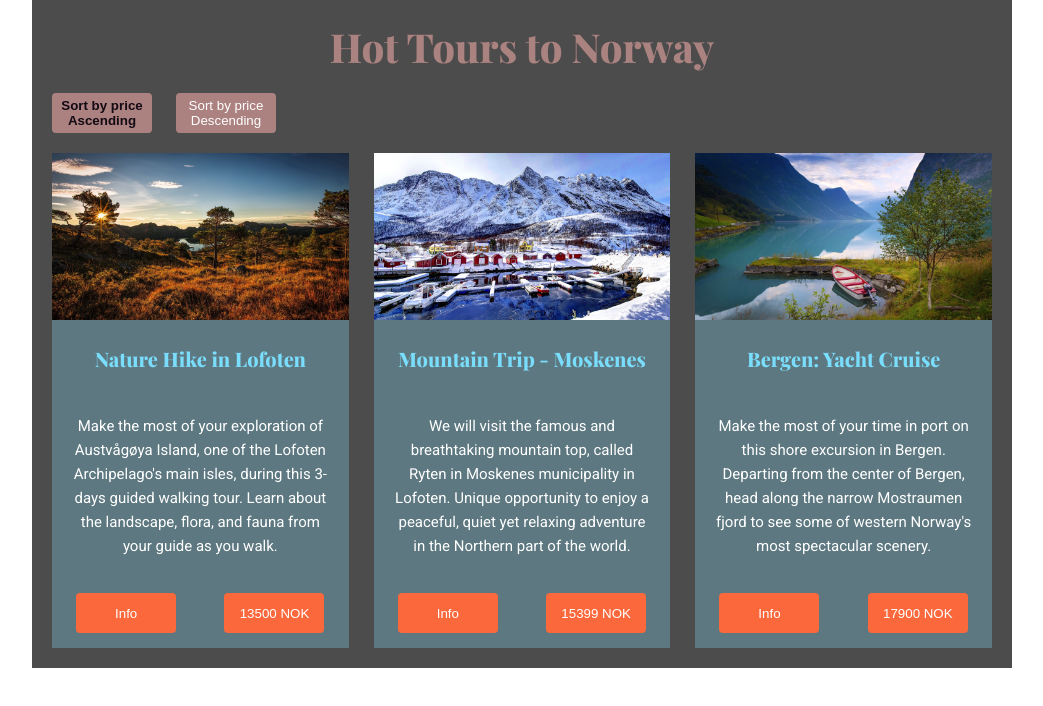
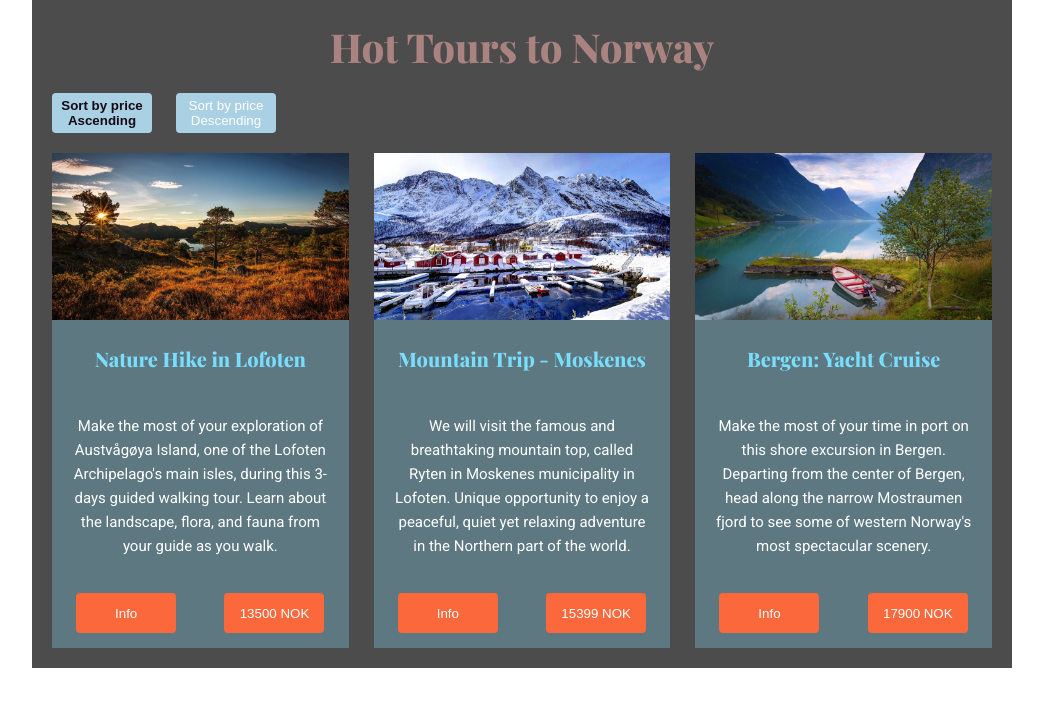
Before and after one commit to Halyna-B/norway-hot-tours, a plain HTML site: page index.html in a window 1280 px wide. Both pictures are taken after a click on the button "Sort by price Ascending". Shown: the whole page, without its empty margins (118-1161 px from the left). Drawn offline with nearby package versions, Linux system fonts and the light colour scheme.

Commit message:
added fetch function and add json file

```diff
--- a/css/index.css
+++ b/css/index.css
@@ -7,6 +7,7 @@
     --secondary-color: #130a14;
     --btn-color: #fa683c;
     --third-color: #7addfc;
+    --sorted-btn-color: #aad0e3;
     --bg-color: #111010be;
     --main-font-family: 'Roboto', sans-serif; ;
     --primary-font-family: 'Playfair Display', serif;
@@ -108,7 +109,7 @@ body {
 
   .sort-asc, .sort-dsc {
     margin-left: 20px;
-    background-color: var(--primary-color);
+    background-color: var(--sorted-btn-color);
   }
   .active {
     color: var(--secondary-color);
--- /dev/null
+++ b/hotTours.json
@@ -0,0 +1,20 @@
+[
+    {
+    "imageURL": "norway-tour.jpg",
+    "title": "Nature Hike in Lofoten",
+    "description": "Make the most of your exploration of Austvågøya Island, one of the Lofoten Archipelago's main isles, during this 3-days guided walking tour. Learn about the landscape, flora, and fauna from your guide as you walk.",
+    "price": 13500.00
+    },
+    {
+    "imageURL": "norway-yacht-week.jpg",
+    "title": "Bergen: Yacht Cruise",
+    "description": "Make the most of your time in port on this shore excursion in Bergen. Departing from the center of Bergen, head along the narrow Mostraumen fjord to see some of western Norway's most spectacular scenery.",
+    "price": 17900.00
+    },
+    {
+    "imageURL": "norway-lofoten-islands.jpg",
+    "title": "Mountain Trip - Moskenes",
+    "description": "We will visit the famous and breathtaking mountain top, called Ryten in Moskenes municipality in Lofoten. Unique opportunity to enjoy a peaceful, quiet yet relaxing adventure in the Northern part of the world.",
+    "price": 15399.00
+    }
+]
--- a/js/index.js
+++ b/js/index.js
@@ -1,24 +1,3 @@
-const hotToursJSON = `
-[
-{
-"imageURL": "norway-tour.jpg",
-"title": "Nature Hike in Lofoten",
-"description": "Make the most of your exploration of Austvågøya Island, one of the Lofoten Archipelago's main isles, during this 3-days guided walking tour. Learn about the landscape, flora, and fauna from your guide as you walk.",
-"price": 13500.00
-},
-{
-"imageURL": "norway-yacht-week.jpg",
-"title": "Bergen: Yacht Cruise",
-"description": "Make the most of your time in port on this shore excursion in Bergen. Departing from the center of Bergen, head along the narrow Mostraumen fjord to see some of western Norway's most spectacular scenery.",
-"price": 17900.00
-},
-{
-"imageURL": "norway-lofoten-islands.jpg",
-"title": "Mountain Trip - Moskenes",
-"description": "We will visit the famous and breathtaking mountain top, called Ryten in Moskenes municipality in Lofoten. Unique opportunity to enjoy a peaceful, quiet yet relaxing adventure in the Northern part of the world.",
-"price": 15399.00
-}
-]`;
 
 
 function renderTours(tours, sortOder = "ascending"){
@@ -38,7 +17,14 @@ function renderTours(tours, sortOder = "ascending"){
    </article>`
 }
 
-renderTours(JSON.parse(hotToursJSON));
+
+async function fetchTours(order){
+    const response = await fetch('hotTours.json');
+    const tours = await response.json();
+    renderTours(tours, order);
+}
+
+fetchTours("ascending");
 
 const sortToursAscendingButtons = document.querySelector('.sort-asc');
 const sortToursDescendingButton = document.querySelector('.sort-dsc');
@@ -49,11 +35,11 @@ sortToursDescendingButton.addEventListener('click', sortToursDescending);
 function sortToursAscending() {
     sortToursDescendingButton.classList.remove('active');
     sortToursAscendingButtons.classList.add('active');
-renderTours(JSON.parse(hotToursJSON), "ascending");
+    fetchTours("ascending");
 };
 
 function sortToursDescending() {
     sortToursDescendingButton.classList.add('active');
     sortToursAscendingButtons.classList.remove('active');
-renderTours(JSON.parse(hotToursJSON), "descending");
+    fetchTours("descending");
 };
```
